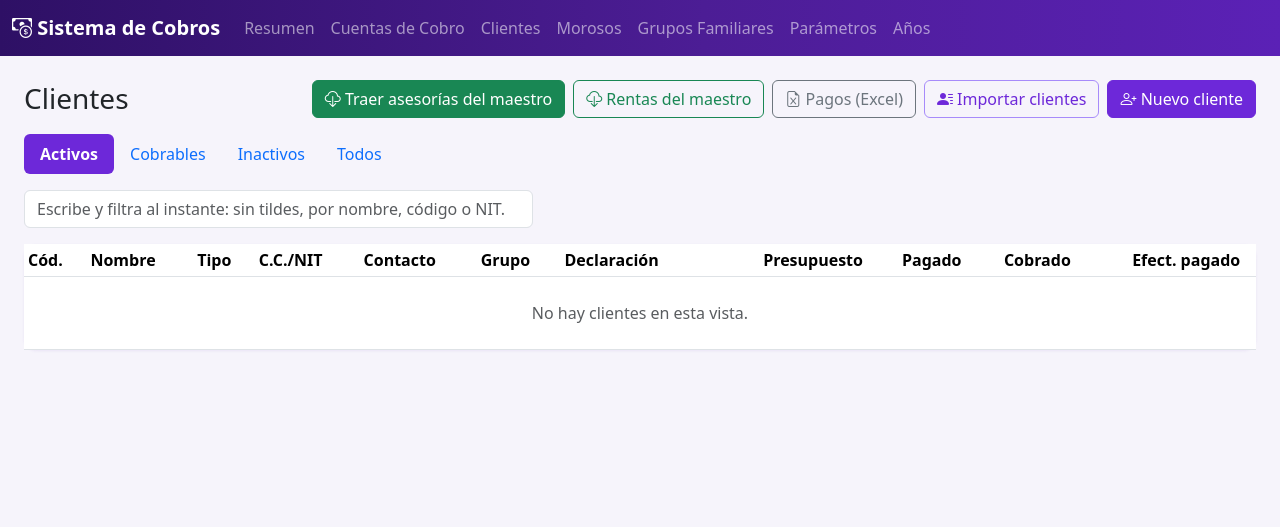
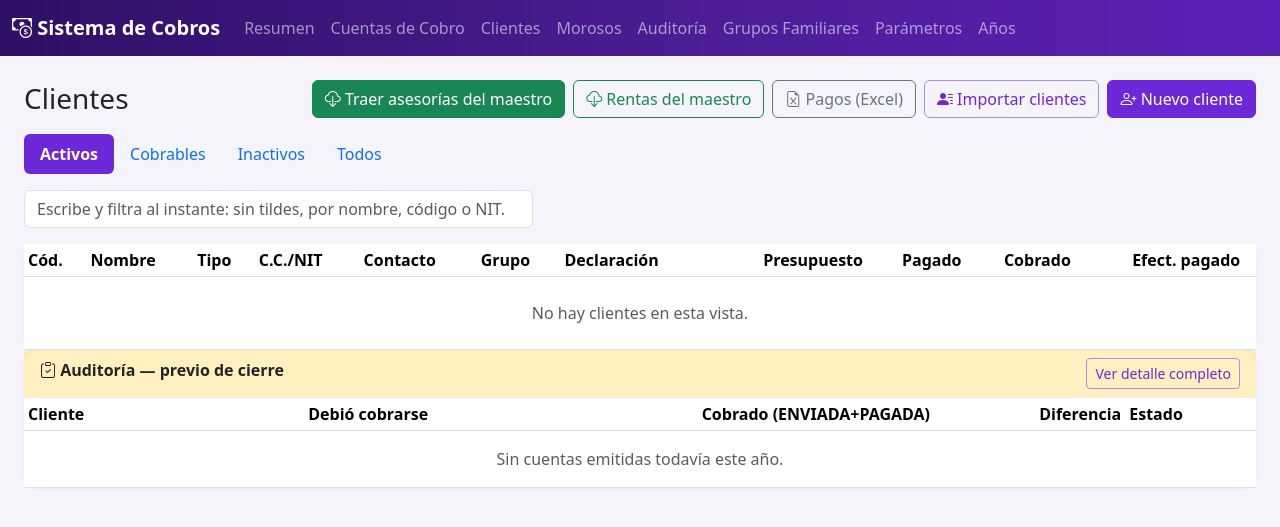
Before and after one commit to FelipeBossioZ/SistemaCobrosGit, a Flask app: page /clientes in a window 1280 px wide. Shown: the top 527 px of the page. Run offline with Flask 3, Linux system fonts and the light colour scheme; data that the repository does not hold is empty.

Commit message:
Fase C a produccion: auditoria debio-vs-cobrado (pagina, Excel, previo en clientes), maestro por lotes

```diff
--- a/app/routes.py
+++ b/app/routes.py
@@ -301,10 +301,14 @@ def clientes():
                 maestro_check[c.id] = "sin NIT"
             elif not (m_check or {}).get(n):
                 maestro_check[c.id] = "no_encontrado"
+    previo_todo = _filas_auditoria(a) if a else []
+    previo_audit = [f for f in previo_todo if f["estado"] != "SIN_EMITIR"]
+    previo_sin_emitir = len(previo_todo) - len(previo_audit)
     return render_template("clientes.html", clientes=lista, ver=ver,
                            presup=presup, a=a, correos=correos,
                            estados_cobro=estados_cobro, pagado_actual=pagado_actual,
-                           maestro_check=maestro_check,
+                           maestro_check=maestro_check, previo_audit=previo_audit,
+                           previo_sin_emitir=previo_sin_emitir,
                            grupos=GrupoFamiliar.query.order_by(GrupoFamiliar.nombre))
 
 
@@ -2245,7 +2249,7 @@ def clientes_importar():
 
 
 # ---------------- Parámetros / años ----------------
-def _asesorias_filas(cli, a):
+def _asesorias_filas(cli, a, maestro_previo=None):
     """Filas de asesorias del cliente con PLATA REAL para el ano activo.
     - Tarifas fijas: valor estandar (o editado) x cantidad.
     - Porcentajes: pct estandar (o editado) x base; base = renta_base guardada
@@ -2263,8 +2267,11 @@ def _asesorias_filas(cli, a):
     nit = (cli.nit or "").strip()
     datos = {}
     if nit:
-        m = leer_maestro(a.anio_cobro, a.anio_gravable, {nit})
-        bruto = (m or {}).get(nit, {})
+        if maestro_previo is not None:
+            bruto = maestro_previo
+        else:
+            m = leer_maestro(a.anio_cobro, a.anio_gravable, {nit})
+            bruto = (m or {}).get(nit, {})
         cod2id = {c.codigo: c.id for c in AsesoriaCatalogo.query.all()}
         datos = {cod2id[k]: v for k, v in bruto.items() if k in cod2id}
     p = PresupuestoCliente.query.filter_by(cliente_id=cli.id, anio_cobro=a.anio_cobro).first()
@@ -2502,6 +2509,137 @@ def cliente_paquete_calc(cid):
     return jsonify(ok=True, filas=salida, total=round(float(total)))
 
 
+def _paquete_objetivo(cli, a):
+    """Paquete objetivo del cliente: lo que la oficina considero cobrar.
+    Es la MISMA matematica de _asesorias_filas aplicada a las marcas actuales
+    (marcas = paquete acordado; el cobro real es lo emitido en cuentas)."""
+    filas, _base = _asesorias_filas(cli, a)
+    return round(sum(f["subtotal"] for f in filas if f["incluir"]), 2)
+
+
+def _cobrado_del_anio(a):
+    """{cliente_id: valor} cobrado realmente: lineas ACTIVAS de cuentas
+    ENVIADA o PAGADA. BORRADOR no compromete; ANULADA no cuenta."""
+    emis = (CuentaCobro.query.filter(CuentaCobro.anio_cobro_id == a.id,
+                                     CuentaCobro.estado.in_(["ENVIADA", "PAGADA"]))
+            .join(CuentaLinea).filter(CuentaLinea.estado == "ACTIVA")
+            .options(db.contains_eager(CuentaCobro.lineas)).all())
+    cob = {}
+    for c in emis:
+        for l in c.lineas:
+            if l.estado == "ACTIVA":
+                cob[l.cliente_id] = cob.get(l.cliente_id, 0.0) + float(l.valor or 0)
+    return cob
+
+
+def _filas_auditoria(a):
+    """Filas de auditoria del anio: debio (paquete del motor) vs cobrado.
+    SIN_EMITIR = paquete definido pero sin cuenta emitida todavia (no es error,
+    es pendiente). FUERA_DE_PAQUETE = cobrado sin paquete (ej. trabajos adicionales).
+    El maestro se lee UNA vez para todos los NITs (rendimiento)."""
+    cobrado = _cobrado_del_anio(a)
+    activos = {c.id: c for c in Cliente.query.filter_by(activo=True).all()}
+    nits = {(c.nit or "").strip() for c in activos.values()} - {""}
+    from .maestro import leer_maestro
+    m_all = leer_maestro(a.anio_cobro, a.anio_gravable, nits) or {}
+    filas = []
+    for cid in set(cobrado) | set(activos):
+        cli = activos.get(cid)
+        if cli is None:
+            continue
+        f_cli, _b = _asesorias_filas(cli, a,
+                                     maestro_previo=m_all.get((cli.nit or "").strip(), {}))
+        debio = round(sum(f["subtotal"] for f in f_cli if f["incluir"]), 2)
+        cob = round(cobrado.get(cid, 0.0), 2)
+        if debio <= 1000 and cob <= 1000:
+            continue
+        dif = round(cob - debio, 2)
+        if cob <= 1000:
+            estado = "SIN_EMITIR"
+        elif debio <= 1000:
+            estado = "FUERA_DE_PAQUETE"
+        elif dif < -1000:
+            estado = "COBRADO_DE_MENOS"
+        elif dif > 1000:
+            estado = "COBRADO_DE_MAS"
+        else:
+            estado = "OK"
+        filas.append({"cli": cli, "debio": debio, "cobrado": cob,
+                      "dif": dif, "estado": estado})
+    filas.sort(key=lambda f: f["cli"].nombre.lower())
+    return filas
+
+
+@bp.route("/auditoria", methods=["GET"])
+def auditoria():
+    """Fase C: debio cobrarse (paquete del motor) vs cobrado (ENVIADA+PAGADA)."""
+    a = anio_actual()
+    if not a:
+        flash("Activa un año de cobro primero.", "error")
+        return redirect(url_for("main.dashboard"))
+    filas = _filas_auditoria(a)
+    comparables = [f for f in filas if f["estado"] != "SIN_EMITIR"]
+    total_debio = round(sum(f["debio"] for f in comparables), 2)
+    total_cob = round(sum(f["cobrado"] for f in comparables), 2)
+    sin_emitir = [f for f in filas if f["estado"] == "SIN_EMITIR"]
+    return render_template("auditoria.html", a=a, filas=comparables,
+                           sin_emitir=sin_emitir,
+                           total_debio=total_debio, total_cobrado=total_cob)
+
+
+@bp.route("/auditoria.xlsx", methods=["GET"])
+def auditoria_xlsx():
+    """Excel de auditoria del anio: 1 fila por cliente."""
+    a = anio_actual()
+    if not a:
+        flash("Activa un año de cobro primero.", "error")
+        return redirect(url_for("main.cuentas"))
+    from openpyxl import Workbook
+    from openpyxl.styles import Font, PatternFill
+    from openpyxl.utils import get_column_letter
+    filas = _filas_auditoria(a)
+    wb = Workbook()
+    h1 = Font(bold=True, color="FFFFFFFF")
+    fill = PatternFill("solid", fgColor="FF6D28D9")
+    ws = wb.active
+    ws.title = "Auditoria"
+    ws.append(["Código", "Cliente", "Debió cobrarse", "Cobrado (ENVIADA+PAGADA)",
+               "Diferencia", "Estado"])
+    for col, wdt in enumerate([8, 38, 16, 24, 13, 20], 1):
+        ws.column_dimensions[get_column_letter(col)].width = wdt
+        ws.cell(row=1, column=col).font = h1
+        ws.cell(row=1, column=col).fill = fill
+    rojo = Font(color="FF9C0006")
+    verde = Font(color="FF006100")
+    gris = Font(color="FF808080")
+    ETIQ = {"OK": "OK", "COBRADO_DE_MENOS": "COBRADO DE MENOS",
+            "COBRADO_DE_MAS": "COBRADO DE MÁS", "FUERA_DE_PAQUETE": "FUERA DE PAQUETE",
+            "SIN_EMITIR": "SIN EMITIR"}
+    for f in filas:
+        ws.append([f["cli"].codigo, f["cli"].nombre, f["debio"], f["cobrado"],
+                   f["dif"], ETIQ.get(f["estado"], f["estado"])])
+        r_ = ws.max_row
+        if f["estado"] == "COBRADO_DE_MENOS":
+            ws.cell(row=r_, column=5).font = rojo
+        elif f["estado"] == "COBRADO_DE_MAS":
+            ws.cell(row=r_, column=5).font = verde
+        elif f["estado"] == "SIN_EMITIR":
+            ws.cell(row=r_, column=5).font = gris
+            ws.cell(row=r_, column=6).font = gris
+    tot_d = sum(f["debio"] for f in filas if f["estado"] != "SIN_EMITIR")
+    tot_c = sum(f["cobrado"] for f in filas)
+    ws.append(["", "TOTALES (cuentas emitidas)", tot_d, tot_c, round(tot_c - tot_d, 2), ""])
+    for col_ in (3, 4, 5):
+        ws.cell(row=ws.max_row, column=col_).font = Font(bold=True)
+    ws.freeze_panes = "A2"
+    buf = io.BytesIO()
+    wb.save(buf)
+    buf.seek(0)
+    nombre = f"Auditoria_{a.prefijo}_{date.today().isoformat()}.xlsx"
+    return Response(buf, mimetype="application/vnd.openxmlformats-officedocument.spreadsheetml.sheet",
+                    headers={"Content-Disposition": f"attachment; filename={nombre}"})
+
+
 @bp.route("/parametros", methods=["GET", "POST"])
 def parametros():
     a = anio_actual()
--- a/app/templates/base.html
+++ b/app/templates/base.html
@@ -69,6 +69,7 @@
         <li class="nav-item"><a class="nav-link" href="{{ url_for('main.cuentas') }}">Cuentas de Cobro</a></li>
         <li class="nav-item"><a class="nav-link" href="{{ url_for('main.clientes') }}">Clientes</a></li>
         <li class="nav-item"><a class="nav-link" href="{{ url_for('main.morosos') }}">Morosos</a></li>
+    <li class="nav-item"><a class="nav-link" href="{{ url_for('main.auditoria') }}">Auditoría</a></li>
         <li class="nav-item"><a class="nav-link" href="{{ url_for('main.grupos') }}">Grupos Familiares</a></li>
         <li class="nav-item"><a class="nav-link" href="{{ url_for('main.parametros') }}">Parámetros</a></li>
         <li class="nav-item"><a class="nav-link" href="{{ url_for('main.anios') }}">Años</a></li>
--- a/app/templates/clientes.html
+++ b/app/templates/clientes.html
@@ -107,6 +107,34 @@
   </table>
   </div>
 </div>
+
+<div class="card mb-4 border-warning">
+  <div class="card-header bg-warning bg-opacity-25 fw-semibold">
+    <i class="bi bi-clipboard-check"></i> Auditoría {{ a.anio_cobro if a }} — previo de cierre
+    {% if previo_sin_emitir %}<span class="text-muted small ms-2">además, {{ previo_sin_emitir }} clientes aún sin emitir cuenta</span>{% endif %}
+    <a class="btn btn-sm btn-outline-primary float-end" href="{{ url_for('main.auditoria') }}">Ver detalle completo</a>
+  </div>
+  <div class="table-responsive">
+  <table class="table table-sm table-hover mb-0">
+    <thead><tr><th>Cliente</th><th class="num">Debió cobrarse</th>
+      <th class="num">Cobrado (ENVIADA+PAGADA)</th><th class="num">Diferencia</th><th>Estado</th></tr></thead>
+    <tbody>
+    {% for f in previo_audit %}
+      <tr class="{{ 'table-danger' if f.estado == 'COBRADO_DE_MENOS' else ('table-success' if f.estado == 'COBRADO_DE_MAS' else '') }}">
+        <td><a href="{{ url_for('main.cliente_detalle', cid=f.cli.id) }}">{{ f.cli.nombre }}</a></td>
+        <td class="num">{{ f.debio|money }}</td>
+        <td class="num">{{ f.cobrado|money }}</td>
+        <td class="num {% if f.dif < -1000 %}text-danger{% elif f.dif > 1000 %}text-success{% endif %}">
+          {% if f.dif < 0 %}-{% endif %}{{ (f.dif|abs)|money }}</td>
+        <td><span class="badge {{ 'bg-danger' if f.estado == 'COBRADO_DE_MENOS' else ('bg-success' if f.estado == 'COBRADO_DE_MAS' else 'bg-secondary') }}">{{ {'OK':'OK','COBRADO_DE_MENOS':'COBRADO DE MENOS','COBRADO_DE_MAS':'COBRADO DE MÁS','FUERA_DE_PAQUETE':'FUERA DE PAQUETE'}[f.estado] }}</span></td>
+      </tr>
+    {% else %}
+      <tr><td colspan="5" class="text-center text-muted py-3">Sin cuentas emitidas todavía este año.</td></tr>
+    {% endfor %}
+    </tbody>
+  </table>
+  </div>
+</div>
 {% endblock %}
 {% block scripts %}
 <script>
```
Also changed, not shown: app/templates/auditoria.html (added, +77 -0 lines).
